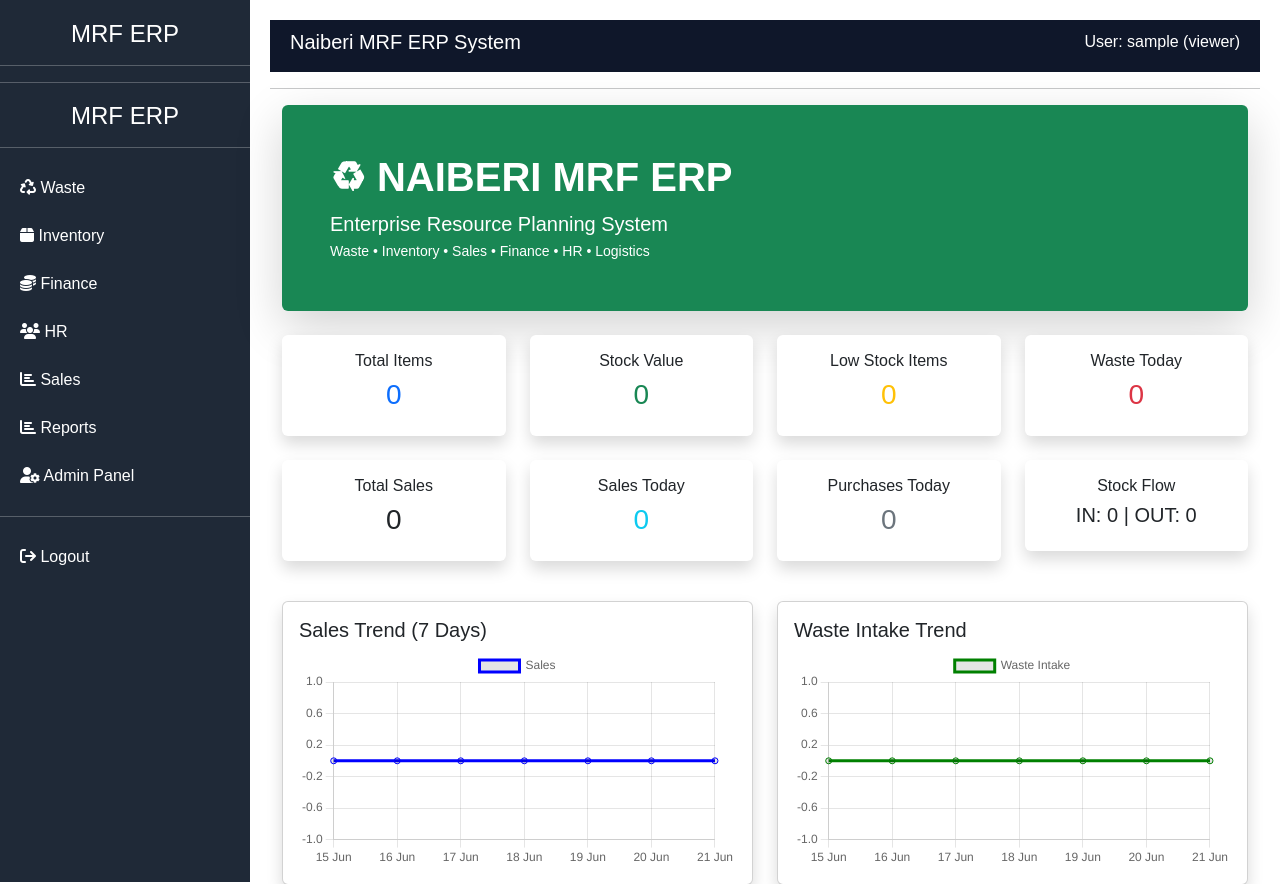
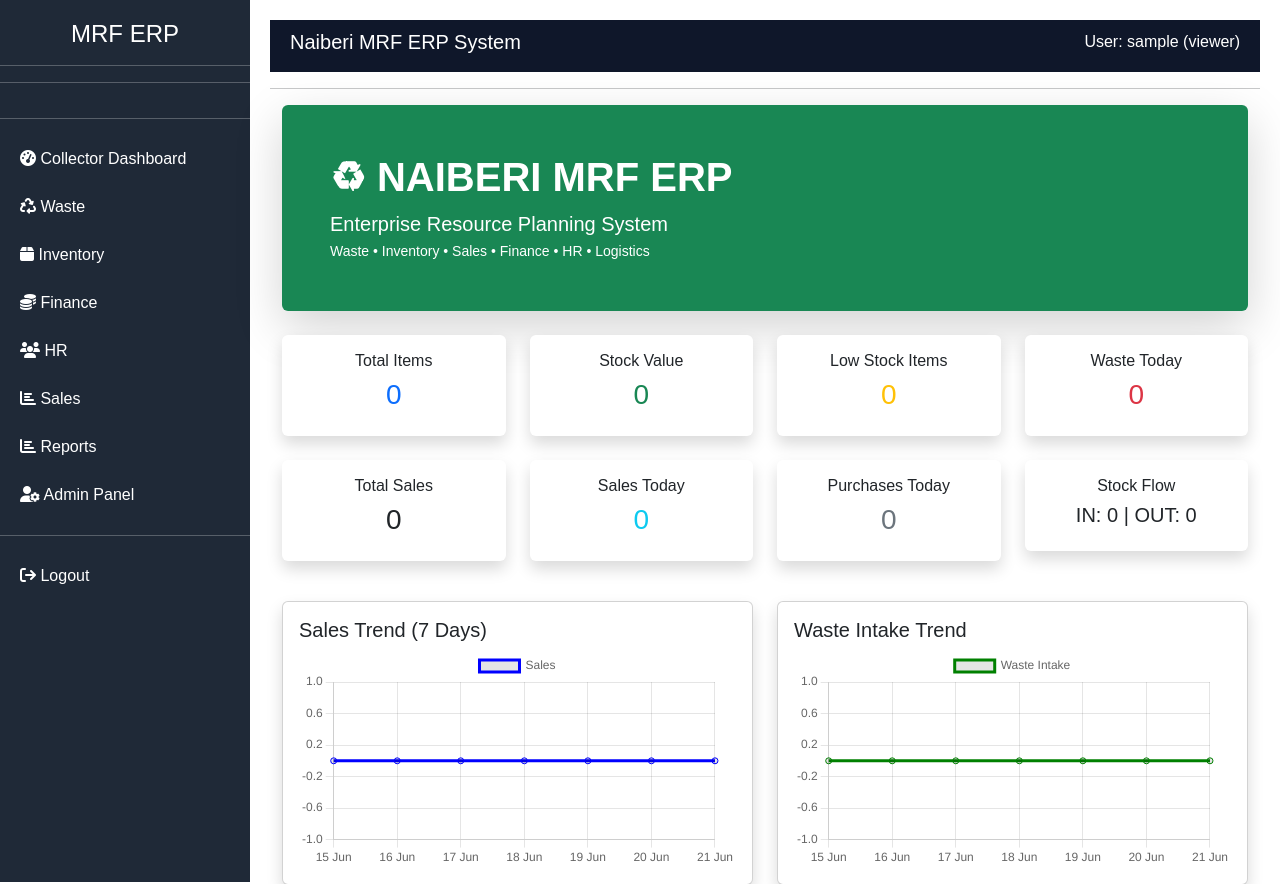
Before and after one commit to zumatech1540/naiberi_erp, a Django app: page /dashboard/ in a window 1280 px wide. Shown: the top 884 px of the page. Run offline with Django 5.2, Linux system fonts and the light colour scheme; the visitor is signed in with stand-in values (Sample User, id 1); data that the repository does not hold is empty.

Commit message:
Add Collector Dashboard link to sidebar

```diff
--- a/templates/base.html
+++ b/templates/base.html
@@ -50,9 +50,10 @@
     <!-- ================= DASHBOARD ROUTING ================= -->
 
    <div class="sidebar">
-    <h4 class="text-center">MRF ERP</h4>
+
     <hr>
 
+    <a href="/collector-dashboard/"><i class="fa fa-tachometer-alt"></i> Collector Dashboard</a>
     <a href="/waste/"><i class="fa fa-recycle"></i> Waste</a>
     <a href="/inventory/"><i class="fa fa-box"></i> Inventory</a>
     <a href="/finance/"><i class="fa fa-coins"></i> Finance</a>
```
